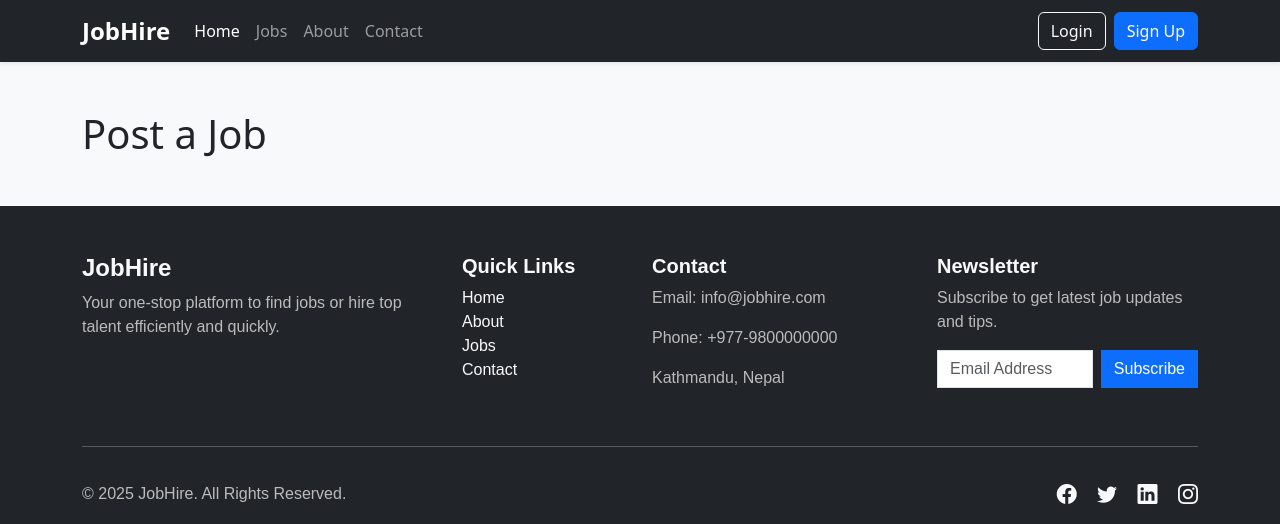
After one commit to Pranisht03/job_hiring_system, a Django app: page /post_job/ in a window 1280 px wide. The commit adds this page. Shown: the top 524 px of the page. Run offline with Django 5.2, Linux system fonts and the light colour scheme.

Commit message:
created a post job page and linked to url

```diff
--- a/config/urls.py
+++ b/config/urls.py
@@ -31,6 +31,7 @@ urlpatterns = [
     path('', include('jobs.urls')),
     path("accounts/", include("accounts.urls")),
     path('api/', include('api.urls')),
+    path('jobs/', include('jobs.urls')),
 
 ]
 
--- a/jobs/urls.py
+++ b/jobs/urls.py
@@ -1,6 +1,9 @@
 from django.urls import path
 from . import views
 
+app_name = "jobs"
+
 urlpatterns = [
     path('', views.home, name='home'),
+    path("post_job/", views.post_job, name="post_job"),
 ]
--- a/jobs/views.py
+++ b/jobs/views.py
@@ -3,6 +3,5 @@ from django.shortcuts import render
 def home(request):
     return render(request, 'base.html')
 
-
-
-# Create your views here.
+def post_job(request):
+    return render(request, 'jobs/post_job.html')
--- a/templates/includes/navbar.html
+++ b/templates/includes/navbar.html
@@ -40,6 +40,9 @@
 
           <!-- ================= COMPANY ================= -->
           {% if user.is_company %}
+           <li class="nav-item">
+              <a class="nav-link" href="{% url 'jobs:post_job' %}">Post Job</a>
+            </li>
             <li class="nav-item">
               <a class="nav-link" href="{% url 'accounts:company_profile' %}">Company Profile</a>
             </li>
--- /dev/null
+++ b/templates/jobs/post_job.html
@@ -0,0 +1,5 @@
+{% extends 'base.html' %}
+
+{% block content %}
+<h1>Post a Job</h1>
+{% endblock %}
```
Also changed, not shown: templates/accounts/company_profile.html (+7 -0 lines), jobs/templates/jobs/home.html (added).
